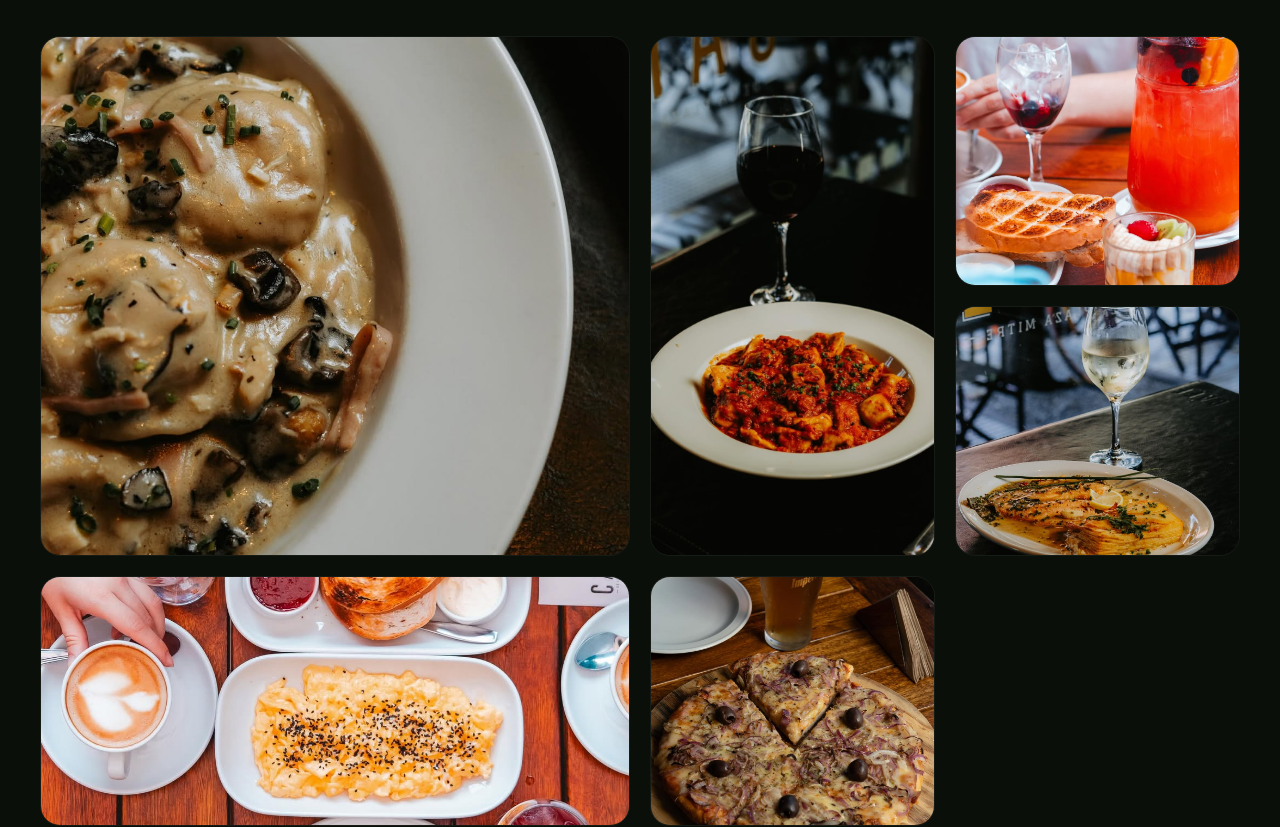
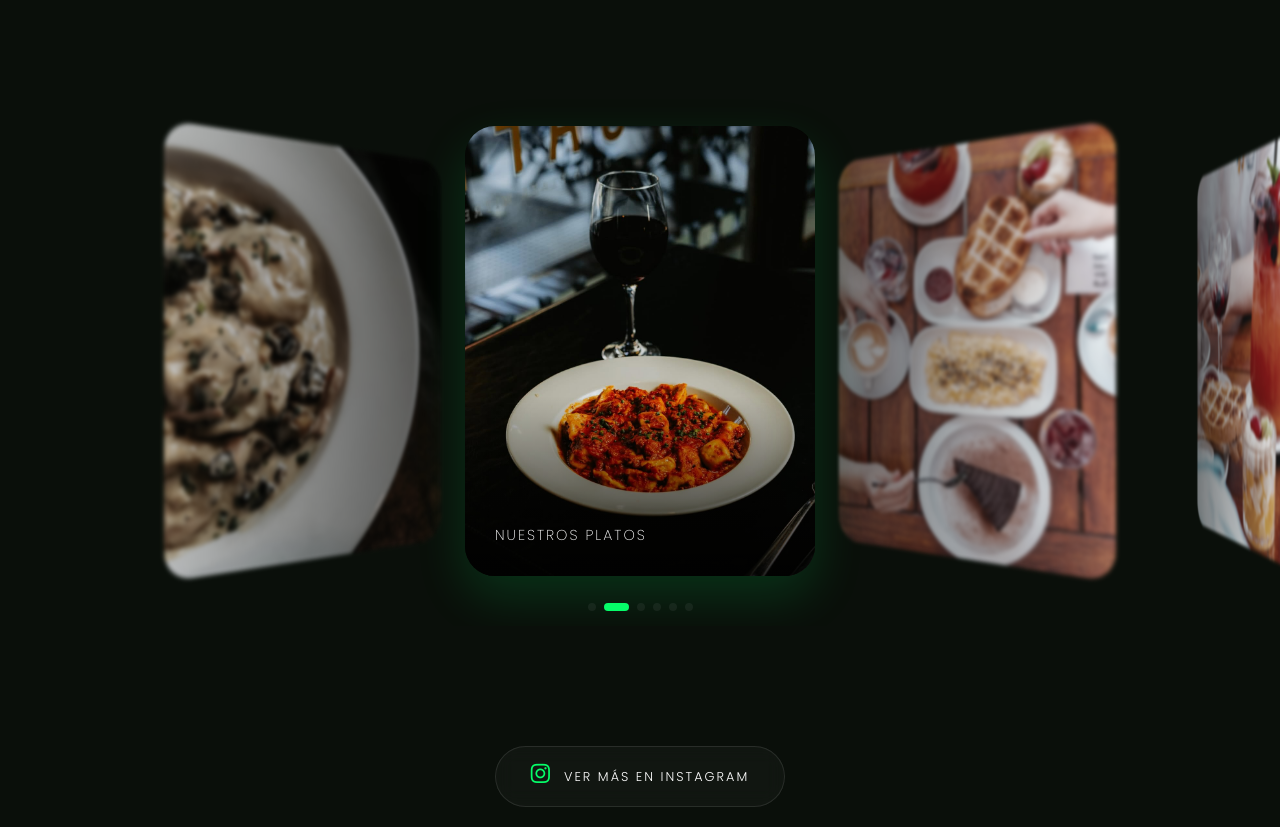
Before and after one commit to Jespindola15/CAFE, a React (Vite) app: page / in a window 1280 px wide. Shown: the part 1820-2647 px from the top of the page. Built offline with nearby package versions, Linux system fonts and the light colour scheme.

Commit message:
feat: implement image gallery section using Swiper slider component

```diff
--- a/package.json
+++ b/package.json
@@ -11,7 +11,8 @@
   },
   "dependencies": {
     "react": "^19.2.5",
-    "react-dom": "^19.2.5"
+    "react-dom": "^19.2.5",
+    "swiper": "^12.1.3"
   },
   "devDependencies": {
     "@babel/core": "^7.29.0",
--- a/src/componentes/Galeria.jsx
+++ b/src/componentes/Galeria.jsx
@@ -1,17 +1,21 @@
-import './galeria.css'
+import { Swiper, SwiperSlide } from 'swiper/react';
+import { Autoplay, Pagination, EffectCoverflow } from 'swiper/modules';
+
+// Import Swiper styles
+import 'swiper/css';
+import 'swiper/css/pagination';
+import 'swiper/css/effect-coverflow';
+import './galeria.css';
 
 export default function Galeria() {
   const imagenes = [
-    { id: 1, src: '/galeria1.jpg', alt: 'Café de la Plaza', clase: 'large' },
-    { id: 2, src: '/galeria2.jpg', alt: 'Nuestros Platos', clase: 'tall' },
-    { id: 3, src: '/galeria3.jpg', alt: 'Momentos Especiales', clase: 'wide' },
-    { id: 4, src: '/galeria4.jpg', alt: 'Gastronomía Local', clase: 'small' },
-    { id: 5, src: '/galeria5.jpg', alt: 'Detalles que Enamoran', clase: 'small' },
-    { id: 6, src: '/galeria6.jpg', alt: 'El Clásico de San Nicolás', clase: 'medium' },
+    { id: 1, src: '/galeria1.jpg', alt: 'Café de la Plaza' },
+    { id: 2, src: '/galeria2.jpg', alt: 'Nuestros Platos' },
+    { id: 3, src: '/galeria3.jpg', alt: 'Momentos Especiales' },
+    { id: 4, src: '/galeria4.jpg', alt: 'Gastronomía Local' },
+    { id: 5, src: '/galeria5.jpg', alt: 'Detalles que Enamoran' },
+    { id: 6, src: '/galeria6.jpg', alt: 'El Clásico de San Nicolás' },
   ];
-
-
-
 
   return (
     <section className="galeria-section" id="galeria">
@@ -20,19 +24,42 @@ export default function Galeria() {
         <h2 className="galeria-title">Nuestra Galería</h2>
       </div>
 
-      <div className="galeria-grid">
-        {imagenes.map((img) => (
-          <div key={img.id} className={`galeria-item ${img.clase}`}>
-            <img src={img.src} alt={img.alt} loading="lazy" />
-            <div className="galeria-overlay">
-              <span>{img.alt}</span>
-            </div>
-          </div>
-        ))}
+      <div className="galeria-slider-container">
+        <Swiper
+          effect={'coverflow'}
+          grabCursor={true}
+          centeredSlides={true}
+          slidesPerView={'auto'}
+          coverflowEffect={{
+            rotate: 50,
+            stretch: 0,
+            depth: 100,
+            modifier: 1,
+            slideShadows: true,
+          }}
+          autoplay={{
+            delay: 3000,
+            disableOnInteraction: false,
+          }}
+          pagination={true}
+          modules={[EffectCoverflow, Pagination, Autoplay]}
+          className="mySwiper"
+        >
+          {imagenes.map((img) => (
+            <SwiperSlide key={img.id}>
+              <div className="galeria-slide-item">
+                <img src={img.src} alt={img.alt} />
+                <div className="galeria-slide-overlay">
+                    <span>{img.alt}</span>
+                </div>
+              </div>
+            </SwiperSlide>
+          ))}
+        </Swiper>
       </div>
 
       <div className="galeria-footer">
-        <a href="https://instagram.com" target="_blank" rel="noreferrer" className="insta-button">
+        <a href="https://instagram.com/elcafedelaplazamitre/" target="_blank" rel="noreferrer" className="insta-button">
           <i className="fi fi-brands-instagram"></i> Ver más en Instagram
         </a>
       </div>
--- a/src/componentes/galeria.css
+++ b/src/componentes/galeria.css
@@ -1,14 +1,16 @@
 .galeria-section {
-    padding: 100px 20px;
+    padding: 100px 0;
     background-color: #0a0f0a;
     display: flex;
     flex-direction: column;
     align-items: center;
+    overflow: hidden;
 }
 
 .galeria-header {
     text-align: center;
-    margin-bottom: 60px;
+    margin-bottom: 50px;
+    padding: 0 20px;
 }
 
 .galeria-subtitle {
@@ -31,93 +33,90 @@
     margin: 0;
 }
 
-/* Grid Estilo Masonry */
-.galeria-grid {
-    max-width: 1200px;
+/* Swiper Styles */
+.galeria-slider-container {
     width: 100%;
-    display: grid;
-    grid-template-columns: repeat(auto-fill, minmax(280px, 1fr));
-    grid-auto-rows: 250px;
-    grid-auto-flow: dense;
-    gap: 20px;
+    padding-top: 50px;
+    padding-bottom: 100px;
 }
 
-.galeria-item {
-    position: relative;
-    overflow: hidden;
-    border-radius: 20px;
-    border: 1px solid rgba(255, 255, 255, 0.05);
-    transition: all 0.5s cubic-bezier(0.4, 0, 0.2, 1);
+.swiper {
+    width: 100%;
+    padding-top: 50px;
+    padding-bottom: 50px;
 }
 
-/* Variaciones de tamaño para el efecto irregular */
-.galeria-item.large { grid-row: span 2; grid-column: span 2; }
-.galeria-item.tall { grid-row: span 2; }
-.galeria-item.wide { grid-column: span 2; }
-
-@media (max-width: 768px) {
-    .galeria-item.large, .galeria-item.wide {
-        grid-column: span 1;
-    }
-    .galeria-grid {
-        grid-auto-rows: 300px;
-    }
+.swiper-slide {
+    background-position: center;
+    background-size: cover;
+    width: 350px; /* Ancho de cada slide */
+    height: 450px;
+    filter: blur(2px) grayscale(0.5);
+    transition: all 0.4s ease;
+    border-radius: 30px;
+    overflow: hidden;
 }
 
-.galeria-item img {
+.swiper-slide-active {
+    filter: blur(0) grayscale(0);
+    box-shadow: 0 20px 50px rgba(6, 253, 105, 0.15);
+}
+
+.galeria-slide-item {
+    width: 100%;
+    height: 100%;
+    position: relative;
+}
+
+.galeria-slide-item img {
+    display: block;
     width: 100%;
     height: 100%;
     object-fit: cover;
-    transition: transform 0.8s ease;
 }
 
-.galeria-overlay {
+.galeria-slide-overlay {
     position: absolute;
-    top: 0;
+    bottom: 0;
     left: 0;
     width: 100%;
-    height: 100%;
+    height: 40%;
     background: linear-gradient(to top, rgba(0,0,0,0.8), transparent);
     display: flex;
     align-items: flex-end;
-    padding: 25px;
+    padding: 30px;
     opacity: 0;
-    transition: opacity 0.4s ease;
+    transition: opacity 0.3s ease;
 }
 
-.galeria-overlay span {
+.swiper-slide-active .galeria-slide-overlay {
+    opacity: 1;
+}
+
+.galeria-slide-overlay span {
     color: white;
     font-family: 'Poppins', sans-serif;
     font-weight: 200;
     font-size: 0.9rem;
     letter-spacing: 2px;
     text-transform: uppercase;
-    transform: translateY(20px);
-    transition: transform 0.4s ease;
 }
 
-/* Hovers */
-.galeria-item:hover {
-    transform: translateY(-10px);
-    box-shadow: 0 20px 40px rgba(0,0,0,0.4);
-    border-color: rgba(6, 253, 105, 0.3);
+/* Pagination Dots */
+.swiper-pagination-bullet {
+    background: rgba(255, 255, 255, 0.3) !important;
 }
 
-.galeria-item:hover img {
-    transform: scale(1.1);
+.swiper-pagination-bullet-active {
+    background: #06fd69 !important;
+    width: 25px !important;
+    border-radius: 10px !important;
+    transition: all 0.3s ease;
 }
 
-.galeria-item:hover .galeria-overlay {
-    opacity: 1;
-}
-
-.galeria-item:hover .galeria-overlay span {
-    transform: translateY(0);
-}
-
-/* Botón Instagram */
+/* Instagram Button */
 .galeria-footer {
-    margin-top: 60px;
+    margin-top: 20px;
 }
 
 .insta-button {
@@ -132,7 +131,7 @@
     text-decoration: none;
     font-family: 'Poppins', sans-serif;
     font-weight: 300;
-    font-size: 0.9rem;
+    font-size: 0.8rem;
     letter-spacing: 2px;
     text-transform: uppercase;
     transition: all 0.4s ease;
@@ -148,5 +147,14 @@
     background: rgba(6, 253, 105, 0.1);
     border-color: #06fd69;
     transform: translateY(-5px);
-    box-shadow: 0 10px 30px rgba(6, 253, 105, 0.1);
 }
+
+@media (max-width: 768px) {
+    .swiper-slide {
+        width: 280px;
+        height: 400px;
+    }
+    .galeria-title {
+        letter-spacing: 5px;
+    }
+}
```
Also changed, not shown: 1 other file (tests, documents, lock files or other folders).
